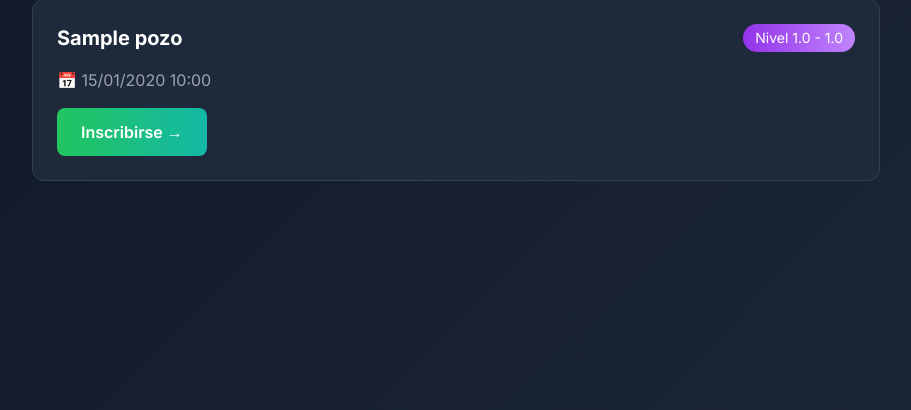
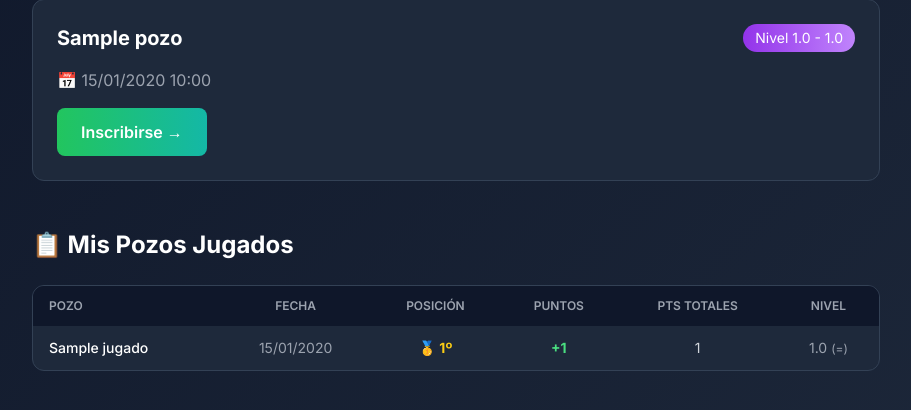
Before and after one commit to AlbertoMartinMate/La-Pecera-Padel-Hub, a Flask app: page /pozos in a window 1280 px wide. Shown: the part 190-600 px from the top of the page, without its empty margins (184-1095 px from the left). Run offline with Flask 3, Linux system fonts and the light colour scheme; a user stored in the database is signed in; tables that the repository leaves empty hold one stand-in row (values such as "Sample post"); some libraries are stand-ins or nearby versions.

Commit message:
Estadísticas mejoradas, historial pozos, enlaces dashboard

```diff
--- a/app.py
+++ b/app.py
@@ -243,7 +243,38 @@ def pozos():
         Pozo.nivel_max >= mi_nivel
     ).order_by(Pozo.fecha).all()
 
-    return render_template('pozos.html', pozos=pozos, mi_nivel=mi_nivel)
+    # Historial de pozos jugados del usuario
+    historial_raw = db.session.query(Resultado, PozoJugado)\
+        .join(PozoJugado, Resultado.pozo_jugado_id == PozoJugado.id)\
+        .filter(Resultado.email == usuario.email)\
+        .order_by(PozoJugado.fecha.desc()).all()
+
+    # Construir lista con puntos acumulados y variación de nivel
+    pozos_jugados = []
+    puntos_acum = usuario.puntos_ranking  # empezamos desde el total actual y restamos hacia atrás
+    for resultado, pozo in historial_raw:
+        puntos_acum_display = puntos_acum
+        # Buscar variación de nivel en historial_nivel para este pozo
+        hist_nivel = HistorialNivel.query.filter_by(
+            usuario_id=usuario.id,
+            pozo_jugado_id=pozo.id
+        ).first()
+
+        variacion = round(hist_nivel.nivel_nuevo - hist_nivel.nivel_anterior, 2) if hist_nivel else 0
+        nivel_nuevo = hist_nivel.nivel_nuevo if hist_nivel else usuario.nivel_playtomic
+
+        pozos_jugados.append({
+            'titulo': pozo.titulo,
+            'fecha': pozo.fecha.strftime('%d/%m/%Y') if pozo.fecha else '-',
+            'posicion': resultado.posicion,
+            'puntos': resultado.puntos,
+            'puntos_acumulados': puntos_acum_display,
+            'variacion_nivel': variacion,
+            'nivel_nuevo': nivel_nuevo
+        })
+        puntos_acum -= resultado.puntos  # restamos para reconstruir hacia atrás
+
+    return render_template('pozos.html', pozos=pozos, mi_nivel=mi_nivel, pozos_jugados=pozos_jugados)
 
 
 @app.route('/estadisticas')
--- a/templates/pozos.html
+++ b/templates/pozos.html
@@ -33,5 +33,92 @@
         <p class="text-gray-500 text-sm">Los pozos aparecerán cuando el admin cree uno para tu nivel ({{ mi_nivel }})</p>
     </div>
     {% endif %}
+
+    <!-- ── Historial de Pozos Jugados ─────────────────────────────── -->
+    <div class="mt-12">
+        <h2 class="text-2xl font-bold text-white mb-6">📋 Mis Pozos Jugados</h2>
+
+        {% if pozos_jugados %}
+
+        <!-- Tabla -->
+        <div class="bg-dark-card border border-dark-border rounded-xl overflow-hidden">
+            <table class="w-full text-sm">
+                <thead class="bg-dark-bg">
+                    <tr>
+                        <th class="px-4 py-3 text-left text-xs font-semibold text-gray-400 uppercase">Pozo</th>
+                        <th class="px-4 py-3 text-center text-xs font-semibold text-gray-400 uppercase">Fecha</th>
+                        <th class="px-4 py-3 text-center text-xs font-semibold text-gray-400 uppercase">Posición</th>
+                        <th class="px-4 py-3 text-center text-xs font-semibold text-gray-400 uppercase">Puntos</th>
+                        <th class="px-4 py-3 text-center text-xs font-semibold text-gray-400 uppercase">Pts Totales</th>
+                        <th class="px-4 py-3 text-center text-xs font-semibold text-gray-400 uppercase">Nivel</th>
+                    </tr>
+                </thead>
+                <tbody class="divide-y divide-dark-border" id="tabla-pozos">
+                    {% for item in pozos_jugados %}
+                    <tr class="hover:bg-dark-bg/50 transition {% if loop.index > 5 %}fila-extra hidden{% endif %}">
+                        <td class="px-4 py-3 text-white font-medium">{{ item.titulo }}</td>
+                        <td class="px-4 py-3 text-gray-400 text-center">{{ item.fecha }}</td>
+                        <td class="px-4 py-3 text-center">
+                            {% if item.posicion == 1 %}
+                                <span class="text-yellow-400 font-bold">🥇 1º</span>
+                            {% elif item.posicion == 2 %}
+                                <span class="text-gray-300 font-bold">🥈 2º</span>
+                            {% elif item.posicion == 3 %}
+                                <span class="text-orange-400 font-bold">🥉 3º</span>
+                            {% else %}
+                                <span class="text-purple-400">Participación</span>
+                            {% endif %}
+                        </td>
+                        <td class="px-4 py-3 text-center">
+                            <span class="text-green-400 font-bold">+{{ item.puntos }}</span>
+                        </td>
+                        <td class="px-4 py-3 text-center text-gray-300">{{ item.puntos_acumulados }}</td>
+                        <td class="px-4 py-3 text-center">
+                            {% if item.variacion_nivel > 0 %}
+                                <span class="text-green-400 font-semibold">{{ item.nivel_nuevo }} <span class="text-xs">(+{{ item.variacion_nivel }})</span></span>
+                            {% elif item.variacion_nivel < 0 %}
+                                <span class="text-red-400 font-semibold">{{ item.nivel_nuevo }} <span class="text-xs">({{ item.variacion_nivel }})</span></span>
+                            {% else %}
+                                <span class="text-gray-400">{{ item.nivel_nuevo }} <span class="text-xs">(=)</span></span>
+                            {% endif %}
+                        </td>
+                    </tr>
+                    {% endfor %}
+                </tbody>
+            </table>
         </div>
+
+        <!-- Botón expandir -->
+        {% if pozos_jugados|length > 5 %}
+        <div class="text-center mt-4">
+            <button id="btn-expandir" onclick="expandirPozos()"
+                class="bg-dark-card border border-dark-border hover:border-secondary text-gray-300 hover:text-secondary px-6 py-2 rounded-lg text-sm font-semibold transition">
+                Ver todos ({{ pozos_jugados|length }}) ▼
+            </button>
+        </div>
+        {% endif %}
+
+        {% else %}
+        <div class="bg-dark-card border border-dark-border rounded-xl p-10 text-center">
+            <p class="text-gray-400">Aún no has jugado ningún pozo.</p>
+        </div>
+        {% endif %}
+    </div>
+</div>
+
+<script>
+function expandirPozos() {
+    const filas = document.querySelectorAll('.fila-extra');
+    const btn = document.getElementById('btn-expandir');
+    const ocultas = [...filas].some(f => f.classList.contains('hidden'));
+
+    filas.forEach(f => f.classList.toggle('hidden'));
+
+    if (ocultas) {
+        btn.textContent = 'Mostrar menos ▲';
+    } else {
+        btn.textContent = 'Ver todos ({{ pozos_jugados|length }}) ▼';
+    }
+}
+</script>
 {% endblock %}
```
Also changed, not shown: templates/dashboard_new.html (+12 -9 lines). Lines whose indentation alone changed are shown as unchanged.
